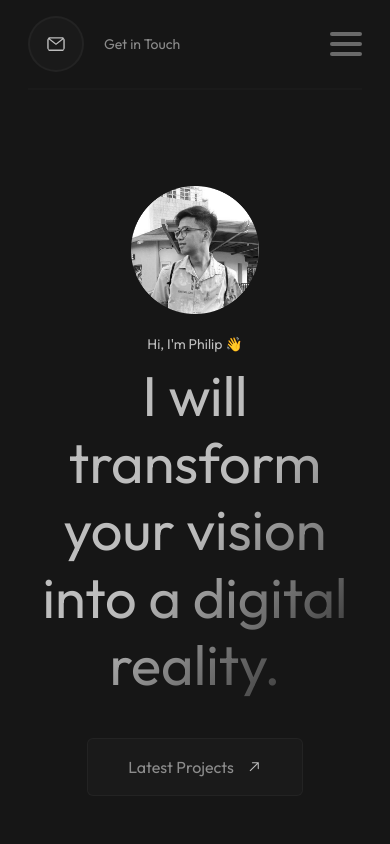
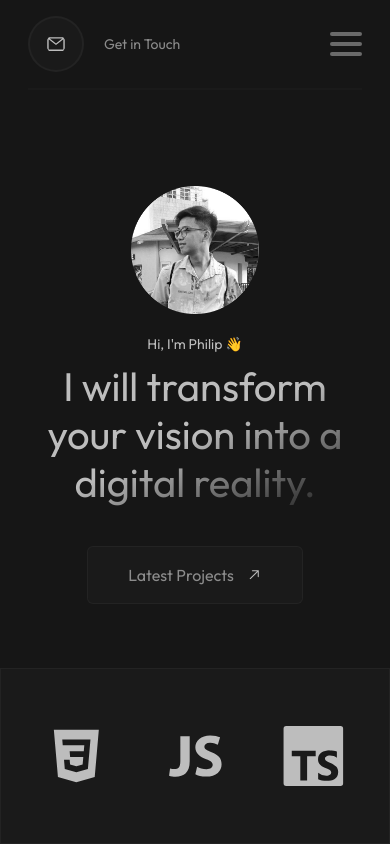
Before and after one commit to philipangeloang/web-port-2.0, a React (Vite) app: page / in a window 390 px wide. Shown: the top 844 px of the page. Built offline with nearby package versions, Linux system fonts and the light colour scheme.

Commit message:
Additional responsiveness

```diff
--- a/src/components/Hero.jsx
+++ b/src/components/Hero.jsx
@@ -6,7 +6,7 @@ const Hero = () => {
       <img src="/hero-photo.png" alt="hero-image" className="h-32 w-32" />
       {/* eslint-disable-next-line react/no-unescaped-entities */}
       <p className="mt-5 text-sm">Hi, I'm Philip 👋 </p>
-      <p className="text-[3.5rem] max-w-[29rem] text-center leading-[1.2] mt-2 heading-gradient">
+      <p className="text-[2.5rem] md:text-[3.5rem] max-w-[29rem] text-center leading-[1.2] mt-2 heading-gradient">
         I will transform your vision into a digital reality.
       </p>
       <div className="cursor-pointer rounded-md flex justify-center items-center gap-3 py-4 px-10 mt-10 bg-overlay-black border border-main-white/5 hover:scale-95">
--- a/src/components/Navbar.jsx
+++ b/src/components/Navbar.jsx
@@ -16,7 +16,7 @@ const Navbar = () => {
           <div className="link">Resume</div>
         </div>
 
-        <div className="space-y-1.5 md:hidden flex flex-col items-center justify-center">
+        <div className="space-y-1.5 md:hidden flex flex-col items-center justify-center cursor-pointer">
           <span className="block w-8 h-1 rounded-md bg-main-white/50"></span>
           <span className="block w-8 h-1 rounded-md bg-main-white/50"></span>
           <span className="block w-8 h-1 rounded-md bg-main-white/50"></span>
```
